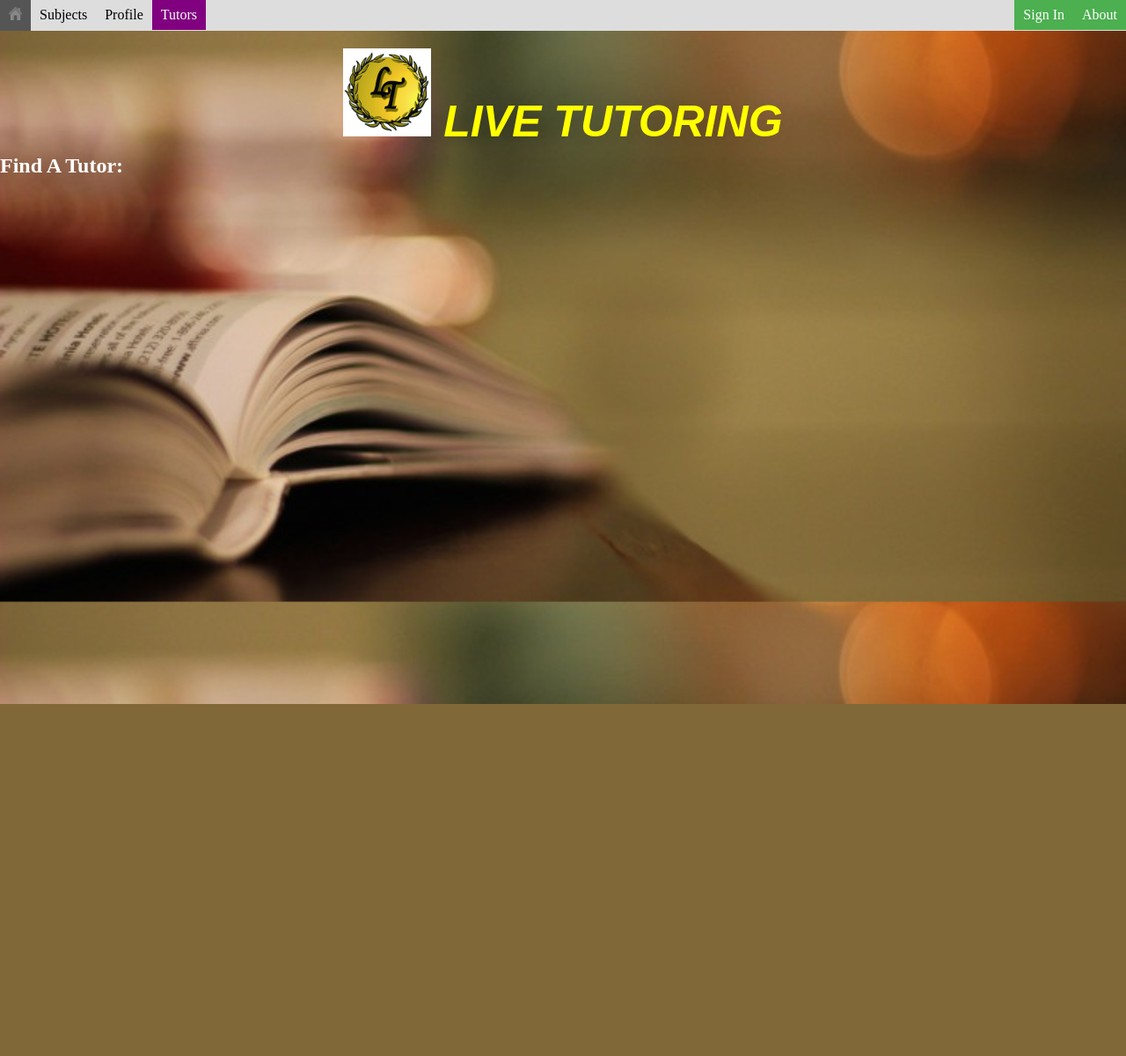
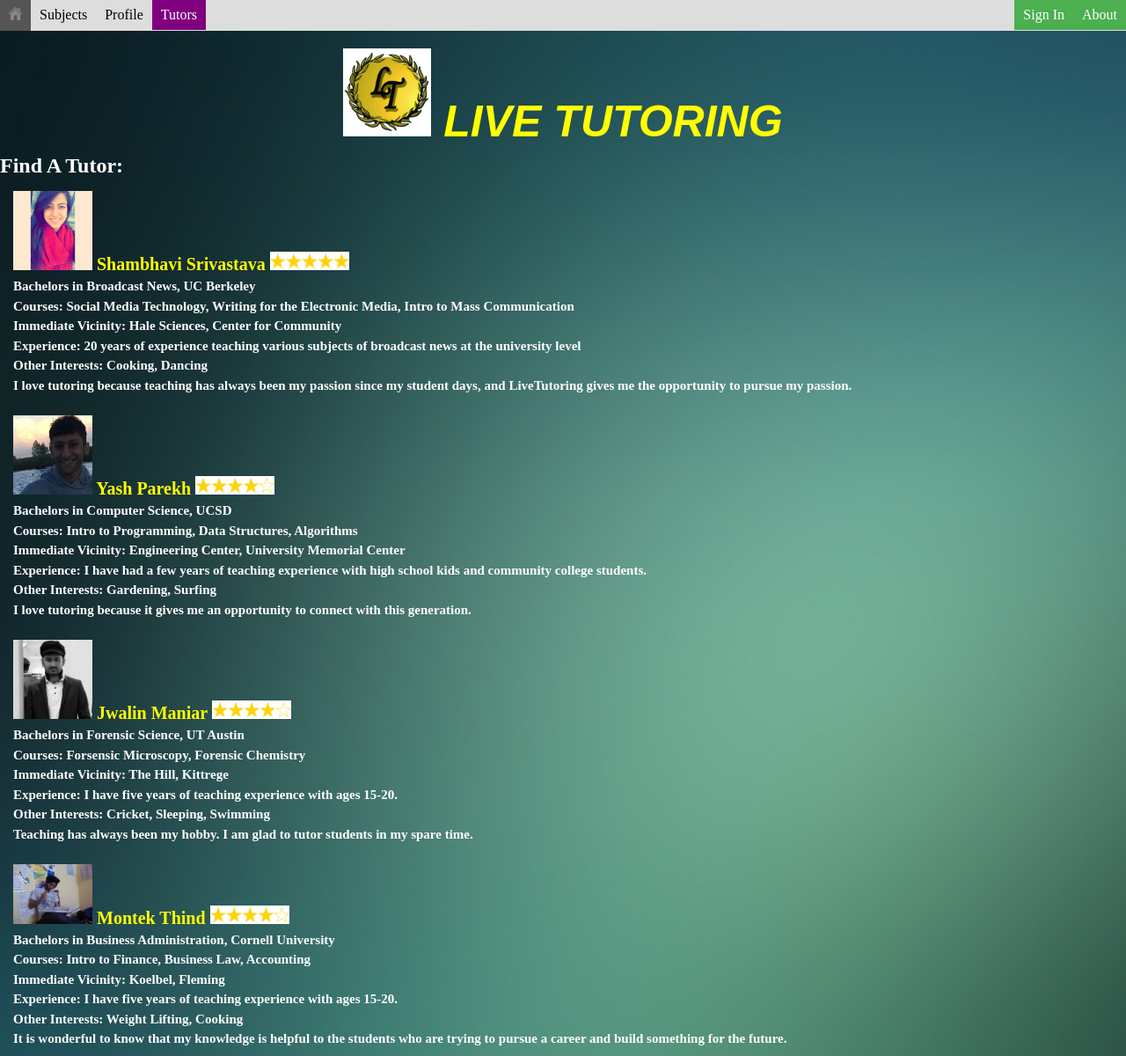
Before and after one commit to yapa5475/software_project, a PHP site: page /tutors.html in a window 1280 px wide. Shown: the whole page at 88% size. Before the commit the page ends 800 px from the top, so only its background shows below. Run offline with PHP 8.4, Linux system fonts and the light colour scheme.

Commit message:
formatting,homepage, added tutors

```diff
--- a/software/homepage.css
+++ b/software/homepage.css
@@ -7,7 +7,7 @@ body{
 	width: 100%;
 	display:-webkit-box;
 	-webkit-box-pack: center;
-	background-image: url("updatedbackground.jpg");
+	background-image: url("newbackground.jpg");
 	background-color: #cccccc;
 	background-size: cover;
 }
--- a/software/homepage.html
+++ b/software/homepage.html
@@ -11,7 +11,7 @@
 <head>
 	<meta charset= "utf-8"/>
 	<title>Live Tutoring</title>
-	<link rel="stylesheet" type="text/css" href="homepage.css">
+	<link rel="stylesheet" type="text/css" href="signin.css">
 </head>
 
 <body>
--- a/software/profile.css
+++ b/software/profile.css
@@ -4,7 +4,7 @@
 }
 
 body{
-	background-image: url("updatedbackground.jpg");
+	background-image: url("newbackground.jpg");
 	background-color: #cccccc;
 	background-size: cover;
 }
--- a/software/profile.html
+++ b/software/profile.html
@@ -5,7 +5,7 @@
    <link rel="icon" href="pro1.jpg" type="image/jpg" sizes="32x32">
  </head>
 	<head>
-		<link rel="Stylesheet" type="text/css" href="profile.css">
+		<link rel="Stylesheet" type="text/css" href="signin.css">
 	</head>
 
 	<ul>
--- a/software/signin.css
+++ b/software/signin.css
@@ -4,7 +4,8 @@
 }
 
 body {
-	background-image: url("updatedbackground.jpg");
+	background-image: url("newbackground.jpg");
+	background-color: black;
 	background-size: cover;
 }
 
@@ -21,14 +22,28 @@ h1 {
 
 h2 {
 	color: white;
+
 }
 
 h3 {
 	color: yellow;
+	text-align: left;
+	font-size: 20px;
+	font-weight: bold;
+	line-height: 0.5;
+	padding: 15px;
 }
 
 h4 {
 	color: white;
+	text-align: left;
+	font-size: 15px;
+	font-weight: bold;
+	line-height: 0.5;
+	margin-top: 0px;
+	margin-bottom: 15px;
+	margin-left: 15px;
+
 }
 
 ul {
@@ -74,3 +89,12 @@ a {
 	background-color: purple;
 	color: white;
 }
+
+.boxed {
+	width: 900px;
+
+}
+
+.picture {
+
+}
--- a/software/signin.html
+++ b/software/signin.html
@@ -19,6 +19,9 @@
 	</ul>
 
 <body>
+	<div class="boxed">
+
+	</div>
 	<h1><a href="homepage.html"><img src="logoLT.jpg" alt="logo" style="width:100px;height:100px;"></a>  LIVE TUTORING</h1>
 
 	<body>
--- a/software/subjects.css
+++ b/software/subjects.css
@@ -7,7 +7,7 @@ body{
 	width: 100%;
 	display:-webkit-box;
 	-webkit-box-pack: center;
-	background-image: url("updatedbackground.jpg");
+	background-image: url("newbackground.jpg");
 	background-color: #cccccc;
 	background-size: cover;
 }
--- a/software/subjects.html
+++ b/software/subjects.html
@@ -7,7 +7,7 @@
 	<head>
 		<meta charset= "utf-8"/>
 		<title>Subjects - Live Tutoring</title>
-		<link rel="Stylesheet" type="text/css" href="subjects.css">
+		<link rel="Stylesheet" type="text/css" href="signin.css">
 	</head>
 
 <body>
--- a/software/tutors.html
+++ b/software/tutors.html
@@ -21,13 +21,37 @@
 	<body>
 		<h1><a href="homepage.html"><img src="logoLT.jpg" alt="logo" style="width:100px;height:100px;"></a>  LIVE TUTORING</h1>
 		<h2> Find A Tutor:</h2>
+		<h3 class="boxed"> <img src="Shambhavi.jpg" width="10%" height="10%"> Shambhavi Srivastava <img src="fivestar.png" width="10%" height="10%"></h3>
+		<h4>Bachelors in Broadcast News, UC Berkeley</h4>
+		<h4>Courses: Social Media Technology, Writing for the Electronic Media, Intro to Mass Communication</h4>
+		<h4>Immediate Vicinity: Hale Sciences, Center for Community</h4>
+		<h4>Experience: 20 years of experience teaching various subjects of broadcast news at the university level</h4>
+		<h4>Other Interests: Cooking, Dancing</h4>
+		<h4>I love tutoring because teaching has always been my passion since my student days, and LiveTutoring gives me the opportunity to pursue my passion.</h4>
 
+		<h3 class="boxed"> <img src="Yash.jpg" width="10%" height="10%"> Yash Parekh <img src="fourstar.png" width="10%" height="10%"></h3>
+		<h4>Bachelors in Computer Science, UCSD</h4>
+		<h4>Courses: Intro to Programming, Data Structures, Algorithms</h4>
+		<h4>Immediate Vicinity: Engineering Center, University Memorial Center</h4>
+		<h4>Experience: I have had a few years of teaching experience with high school kids and community college students.</h4>
+		<h4>Other Interests: Gardening, Surfing</h4>
+		<h4>I love tutoring because it gives me an opportunity to connect with this generation.</h4>
 
+		<h3 class="boxed"> <img src="Jwalin.jpg" width="10%" height="10%"> Jwalin Maniar <img src="fourstar.png" width="10%" height="10%"></h3>
+		<h4>Bachelors in Forensic Science, UT Austin</h4>
+		<h4>Courses: Forsensic Microscopy, Forensic Chemistry </h4>
+		<h4>Immediate Vicinity: The Hill, Kittrege</h4>
+		<h4>Experience: I have five years of teaching experience with ages 15-20.</h4>
+		<h4>Other Interests: Cricket, Sleeping, Swimming</h4>
+		<h4>Teaching has always been my hobby. I am glad to tutor students in my spare time.</h4>
 
-		</h2>
-
-
-		<form>
+		<h3 class="boxed"> <img src="Montek.jpg" width="10%" height="10%"> Montek Thind <img src="fourstar.png" width="10%" height="10%"></h3>
+		<h4>Bachelors in Business Administration, Cornell University</h4>
+		<h4>Courses: Intro to Finance, Business Law, Accounting</h4>
+		<h4>Immediate Vicinity: Koelbel, Fleming</h4>
+		<h4>Experience: I have five years of teaching experience with ages 15-20.</h4>
+		<h4>Other Interests: Weight Lifting, Cooking</h4>
+		<h4>It is wonderful to know that my knowledge is helpful to the students who are trying to pursue a career and build something for the future.</h4>
 
 	</body>
 
```
Also changed, not shown: software/Jwalin.jpg (added), software/Montek.jpg (added), software/Shambhavi.jpg (added), software/Yash.jpg (added), software/fivestar.png (added), software/fourstar.png (added), software/newbackground.jpg.
